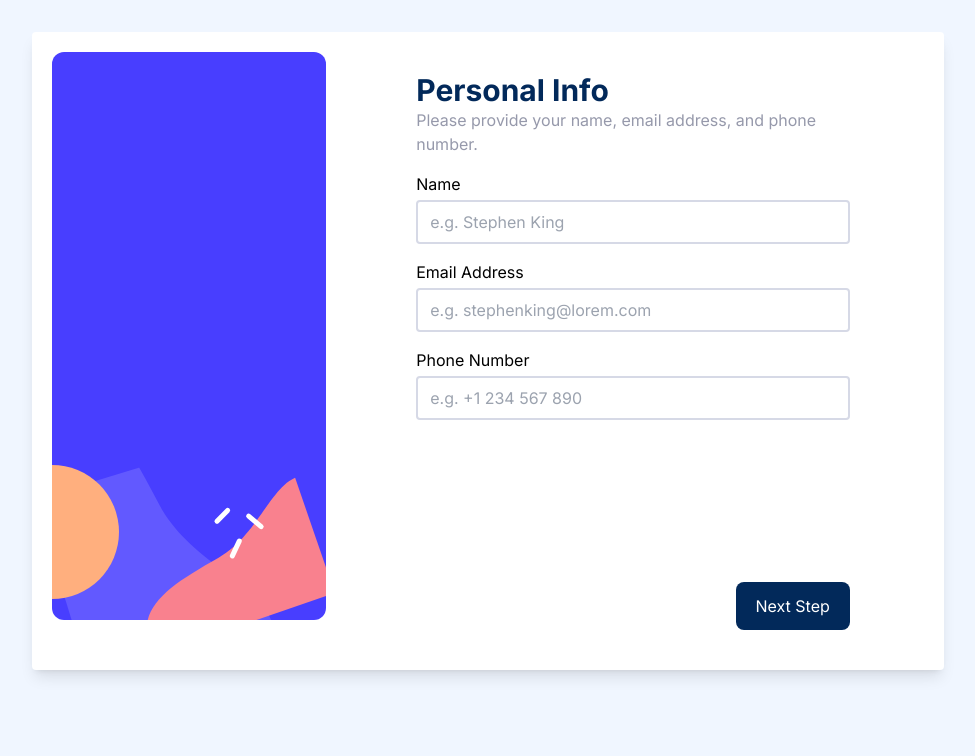
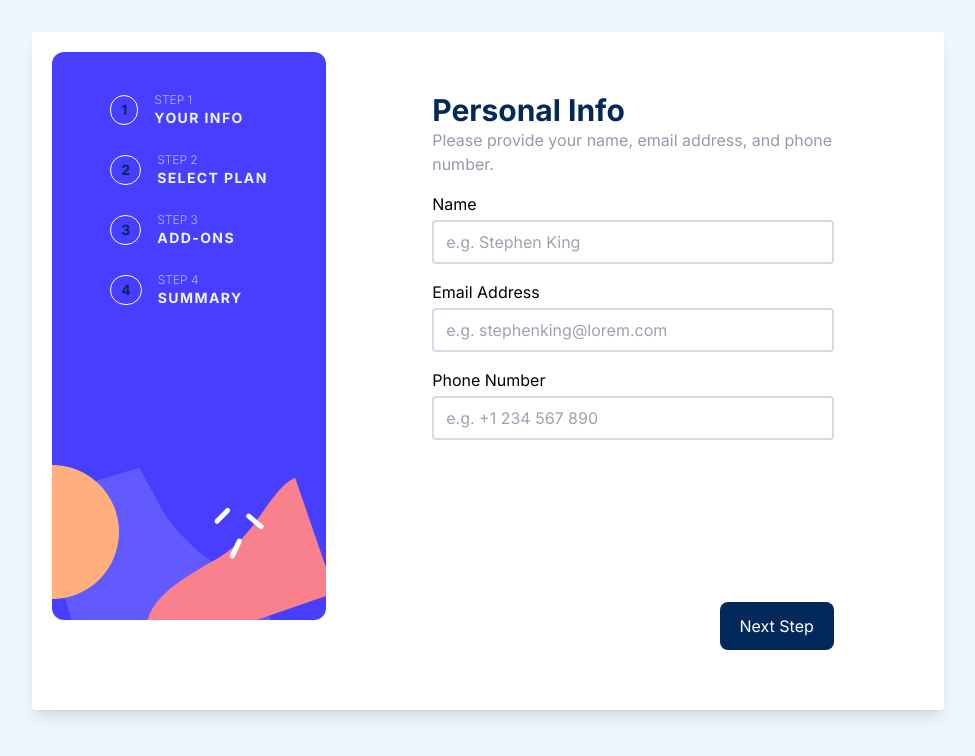
Before and after one commit to chiomaubaezuonu/multi-forms-project, a Next.js app: page / in a window 1280 px wide. Shown: the top 756 px of the page, without its empty margins (152-1127 px from the left). Built offline with nearby package versions, Linux system fonts and the light colour scheme.

Commit message:
Added condition for applying a background color to the currently selected link on the sidebar.

```diff
--- a/app/add-ons/page.tsx
+++ b/app/add-ons/page.tsx
@@ -4,7 +4,7 @@ import "../App.css"
 
 const Add_ons = () => {
     return (
-        <div className="rounded-lg shadow-lg md:shadow-none z-10 flex-1 p-5 bg-white ">
+        <div className="rounded-lg shadow-lg md:shadow-none z-10 flex-1 p-5 bg-white">
             <div className="flex flex-col md:shadow-none gap-4 mx-auto h-full md:w-4/5">
                 <div>
                     <h1 className="font-bold text-3xl text-[#02295A]">Pick add-ons</h1>
--- a/app/layout.tsx
+++ b/app/layout.tsx
@@ -18,22 +18,24 @@ export default function RootLayout({
   return (
     <html lang="en">
       <body className={inter.className}>
-      <div className="md:hidden bg-[#f0f6ff] relative flex min-h-screen flex-col items-center justify-between p-8">
-          <main className="block p-5 md:rounded md:bg-white md:shadow-lg w-9/12 ">
+        <div className="bg-[#f0f6ff] relative flex min-h-screen flex-col items-center justify-between px-2 py-8 md:p-8">
+          <main className="block p-5 md:rounded md:bg-white md:shadow-lg w-full md:w-9/12 ">
             <div className="flex flex-col gap-4 md:flex-row">
+              {/* <div className="flex justify-center gap-4 py-5 z-5 md:hidden"> */}
               <Sidebar />
               {children}
+              {/* </div> */}
             </div>
           </main>
         </div>
-        <div className="hidden bg-[#f0f6ff] md:flex relative min-h-screen flex-col items-center justify-between p-8">
+        {/* <div className="hidden bg-[#f0f6ff] md:flex relative min-h-screen flex-col items-center justify-between p-8">
           <main className="p-5 md:rounded md:bg-white md:shadow-lg w-9/12 ">
             <div className="flex flex-col gap-4 md:flex-row">
               <Sidebar />
               {children}
             </div>
           </main>
-        </div>
+        </div> */}
       </body>
     </html>
   );
--- a/app/page.tsx
+++ b/app/page.tsx
@@ -10,7 +10,9 @@ import Link from "next/link";
 
 export default function Home() {
   return (
-          <div className="rounded-lg shadow-lg md:shadow-none z-10 flex-1 p-5 bg-white ">
+    <div className="z-10 flex-1 p-5 bg-white rounded-lg shadow-lg md:shadow-none">
+      <div>
+        <div className="hidden md:block rounded-lg shadow-lg md:shadow-none z-10 flex-1 p-5 bg-white">
           <div className="flex flex-col md:shadow-none gap-4 mx-auto h-full md:w-4/5">
             <div>
               <h1 className="font-bold text-3xl text-[#02295A]">Personal Info</h1>
@@ -48,7 +50,47 @@ export default function Home() {
             </form>
           </div>
         </div>
+        <div className="md:hidden w-80 absolute shadow-lg z-10 flex-1 p-0 top-40 md:shadow-none bg-white">
+          <div className="flex flex-col rounded-lg md:shadow-none w-full gap-4 mx-auto p-4 h-full md:w-4/5">
+            <div>
+              <h1 className="font-bold text-3xl text-[#02295A]">Personal Info</h1>
+              <p className="text-[#9699AB] text-base">Please provide your name, email address, and phone number.</p>
+            </div>
+            <div className="hidden"></div>
+            <div className="hidden"></div>
+            <div className="hidden"></div>
+            {/* form */}
 
+            <form action="onSubmit" className="grid gap-4">
+              {/* <div className="grid"> */}
+              <div className="grid ">
+                <label htmlFor="Name">Name
+                </label>
+                <input className="mt-[.25rem] border-2 border-[#d6d9e6] w-full py-2 px-3 rounded" type="text" placeholder="e.g. Stephen King" required />
+              </div>
+              <div className="grid">
+                <label htmlFor="Name">Email Address
+                </label>
+                <input className="mt-[.25rem] border-2 border-[#d6d9e6] w-full py-2 px-3 rounded" type="text" placeholder="e.g. stephenking@lorem.com" required />
+              </div>
+              <div className="grid">
+                <label htmlFor="Name">Phone Number
+                </label>
+                <input className="mt-[.25rem] border-2 border-[#d6d9e6] w-full py-2 px-3 rounded" type="text" placeholder="e.g. +1 234 567 890" required />
+              </div>
+              <div className="hidden md:flex justify-between mt-[146px]">
+                <button className="hidden">Go Back</button>
+                <button className="bg-[#02295A] py-3 px-5 rounded-lg text-white ml-auto duration-[.15s] cursor-pointer">
+                  <Link href="/plan">Next Step</Link>
+                </button>
+              </div>
+              {/* </div> */}
+            </form>
+          </div>
+        </div>
+
+      </div >
+    </div>
 
   );
 }
--- a/app/plan/page.tsx
+++ b/app/plan/page.tsx
@@ -81,7 +81,7 @@ const Plan = () => {
                         setBorder2(false)
                         setBorder3(true)
                     }}
-                     className={`bg-[#473dff0d] ${border3 ? 'border-[#473dff]' : 'border-[#d6d9e6]'} text-sm rounded-lg w-full border-[1px] cursor-pointer flex flex-col py-3 h-[11rem] p-4 gap-3 duration-200`}>
+                        className={`bg-[#473dff0d] ${border3 ? 'border-[#473dff]' : 'border-[#d6d9e6]'} text-sm rounded-lg w-full border-[1px] cursor-pointer flex flex-col py-3 h-[11rem] p-4 gap-3 duration-200`}>
                         <label htmlFor="pro">
                             <Image width={50} height={50} src="/images/pro.svg" alt='arcade' />
                         </label>
--- a/app/sidebar/page.tsx
+++ b/app/sidebar/page.tsx
@@ -1,61 +1,126 @@
+"use client"
 import Link from 'next/link'
-import React from 'react'
+import React, { useState } from 'react'
+
+interface Sidebarlinks {
+  id: number
+  linkNum: number,
+  stepNum: string,
+  details: string
+}
+
+const sideLinks = [
+  {
+    id: 1,
+    linkNum: 1,
+    stepNum: "Step 1",
+    details: "Your info",
+    linkId : "/"
+  },
+  {
+    id: 2,
+    linkNum: 2,
+    stepNum: "Step 2",
+    details: "Select Plan"
+  },
+  {
+    id: 3,
+    linkNum: 3,
+    stepNum: "Step 3",
+    details: "Add-Ons",
+    // link: '/'
+  },
+  {
+    id: 4,
+    linkNum: 4,
+    stepNum: "Step 4",
+    details: "Summary"
+  }
+]
 
 const Sidebar = () => {
+
+  const [activeLink, setActiveLink] = useState<number | null>(null)
+  const [links, setLinks] = useState<Sidebarlinks>()
+  const [activePage, setActivepage] = useState()
   return (
     <div>
-      <div className="sidebar md:bg-[url('/images/bgDesktop.svg')] bg-cover w-[274px] h-[568px] rounded-xl hidden md:block">
-        <div className="bg-[url('/images/bg-sidebar-mobile')]  md:hidden bg-mobile w-full h-[172px] absolute top-0 left-0 bg-cover -z-10">
-          <div className="grid gap-6 p-10">
-            <div>
+      <div className="sidebar bg-[url('/images/bg-sidebar-mobile.svg')] md:bg-[url('/images/bgDesktop.svg')] bg-cover w-full md:w-[274px] h-[172px] md:h-[568px] md:rounded-xl">
+        {/* <div className=" flex flex-col absolute bg-red-500 bg-[url('/images/bg-sidebar-mobile.svg')] md:hidden bg-mobile w-full h-[172px] top-10 left-0 bg-cover "> */}
+        <div className="flex justify-center gap-4 py-5 z-5  md:grid md:gap-6 md:p-10">
+          {/* <div className="flex justify-center gap-4 py-5 z-5 md:hidden"> */}
+
+          {/* //test out */}
+          {
+            sideLinks.map((sideLink) => {
+              const isIdActive = activeLink === sideLink.id
+              const isPageActive = activePage === sideLink.details
+
+              return <div key={sideLink.id}>
+                {/* <Link href='/plan'> */}
+                <div className="flex gap-4 items-center cursor-pointer" onClick={() => {setActiveLink(sideLink.id)}}>
+                  <div className={`${isIdActive ? 'bg-[#BFE2FD]' : ''} text-[#02295A] py-1 px-[0.628rem] border-[1px] text-sm font-bold rounded-full border-white`}>{sideLink.linkNum}</div>
+                  <div className="hidden md:block uppercase text-sm">
+                    <p className="font-light text-xs text-[#ADBEFF]">{sideLink.stepNum}</p>
+                    <p className="tracking-widest text-[#F0F6FF] font-bold">{sideLink.details}</p>
+                  </div>
+                </div>
+                {/* </Link> */}
+              </div>
+            })
+          }
+
+
+
+          {/* <div onClick={() => setActiveColor(true)}>
               <Link href='/' >
                 <div className="flex gap-4 items-center cursor-pointer">
-                  <div className="text-[#02295A] py-1 px-[0.628rem] border-[1px] text-sm font-bold rounded-full border-white  bg-[#BFE2FD]">1</div>
-                  <div className="uppercase text-sm">
+                  <div className={`text-[#02295A] py-1 px-[0.628rem] border-[1px] text-sm font-bold rounded-full border-white ${activeColor ? 'bg-[#BFE2FD]' : " "}`}>1</div>
+                  <div className="hidden md:block uppercase text-sm">
                     <p className="font-light text-xs text-[#ADBEFF]">Step 1</p>
                     <p className="tracking-widest text-[#F0F6FF] font-bold">Your info</p>
                   </div>
                 </div>
               </Link>
-
-            </div>
-            <div>
+            </div> */}
+          {/* </div> */}
+          {/* <div>
             <Link href='/plan'>
               <div className="flex gap-4 items-center cursor-pointer">
                 <div className="text-[#02295A] py-1 px-[0.628rem] border-[1px] text-sm font-bold rounded-full border-white">2</div>
-                  <div className="uppercase text-sm">
+                <div className="hidden md:block uppercase text-sm">
                   <p className="font-light text-xs text-[#ADBEFF]">Step 2</p>
                   <p className="tracking-widest text-[#F0F6FF] font-bold">Select Plan</p>
                 </div>
               </div>
             </Link>
-            </div>
-            <div>
+          </div> */}
+          {/* <div>
             <Link href='/add-ons'>
               <div className="flex gap-4 items-center cursor-pointer">
                 <div className="text-[#02295A] py-1 px-[0.628rem] border-[1px] text-sm font-bold rounded-full border-white">3</div>
-                  <div className="uppercase text-sm">
+                <div className="hidden md:block uppercase text-sm">
                   <p className="font-light text-xs text-[#ADBEFF]">Step 3</p>
                   <p className="tracking-widest text-[#F0F6FF] font-bold">add-ons</p>
                 </div>
               </div>
             </Link>
-            </div>
-            <div>
+          </div> */}
+          {/* <div>
             <Link href='/summary'>
               <div className="flex gap-4 items-center cursor-pointer">
                 <div className="text-[#02295A] py-1 px-[0.628rem] border-[1px] text-sm font-bold rounded-full border-white">4</div>
-                  <div className="uppercase text-sm">
+                <div className="hidden md:block uppercase text-sm">
                   <p className="font-light text-xs text-[#ADBEFF]">Step 4</p>
                   <p className="tracking-widest text-[#F0F6FF] font-bold">summary</p>
                 </div>
               </div>
             </Link>
+          </div> */}
         </div>
+        {/* </div> */}
       </div>
-        </div>
-      </div>
-    </div>
+    </div >
   )
 }
 
--- a/app/summary/page.tsx
+++ b/app/summary/page.tsx
@@ -3,7 +3,7 @@ import React from 'react'
 
 const Summary = () => {
     return (
-        <div className="rounded-lg shadow-lg md:shadow-none z-10 flex-1 p-5 bg-white ">
+        <div className="rounded-lg shadow-lg md:shadow-none z-10 flex-1 p-5 bg-white">
             <div className="flex flex-col md:shadow-none gap-4 mx-auto h-full md:w-4/5">
                 <div>
                     <h1 className="font-bold text-3xl text-[#02295A]">Finishing up</h1>
```
Lines whose indentation alone changed are shown as unchanged.
